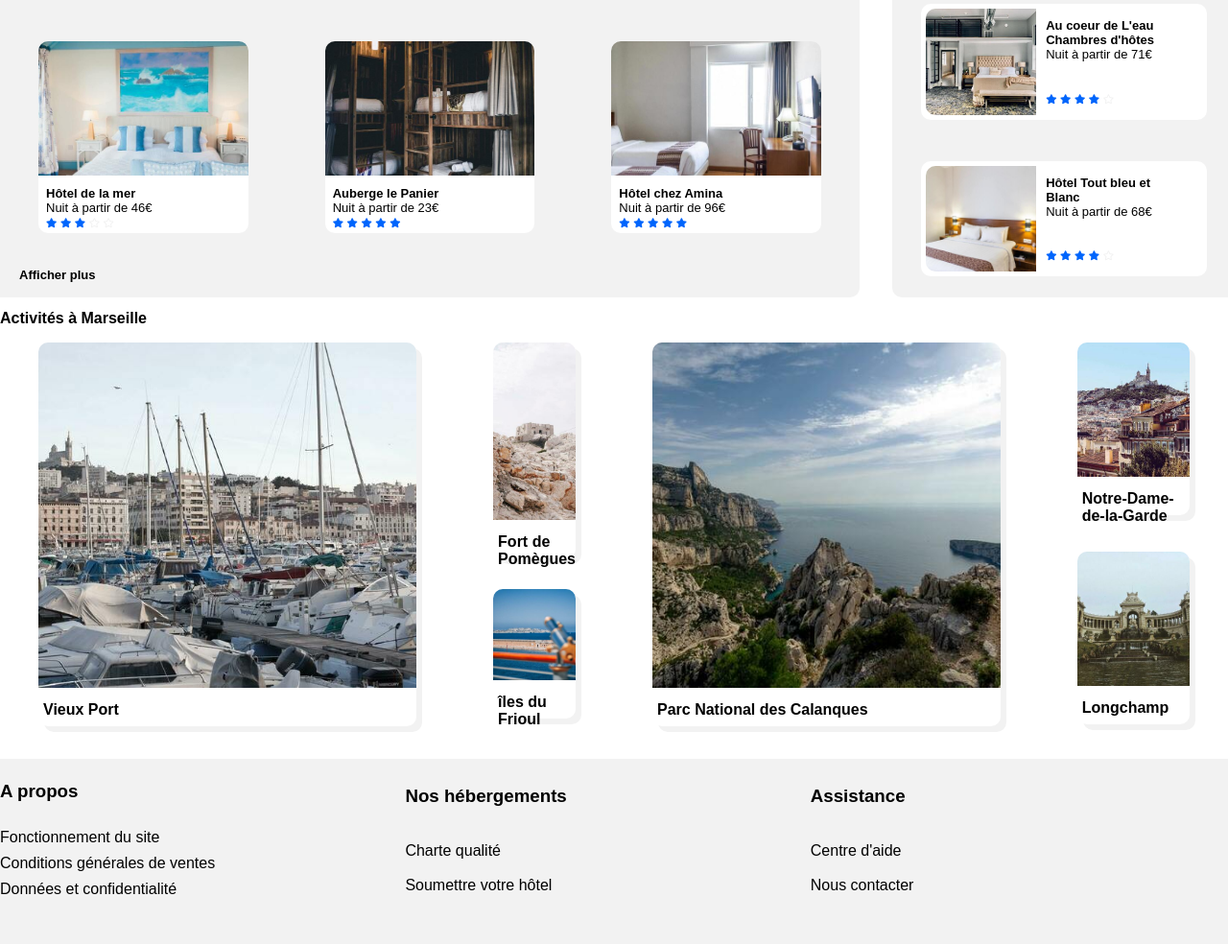
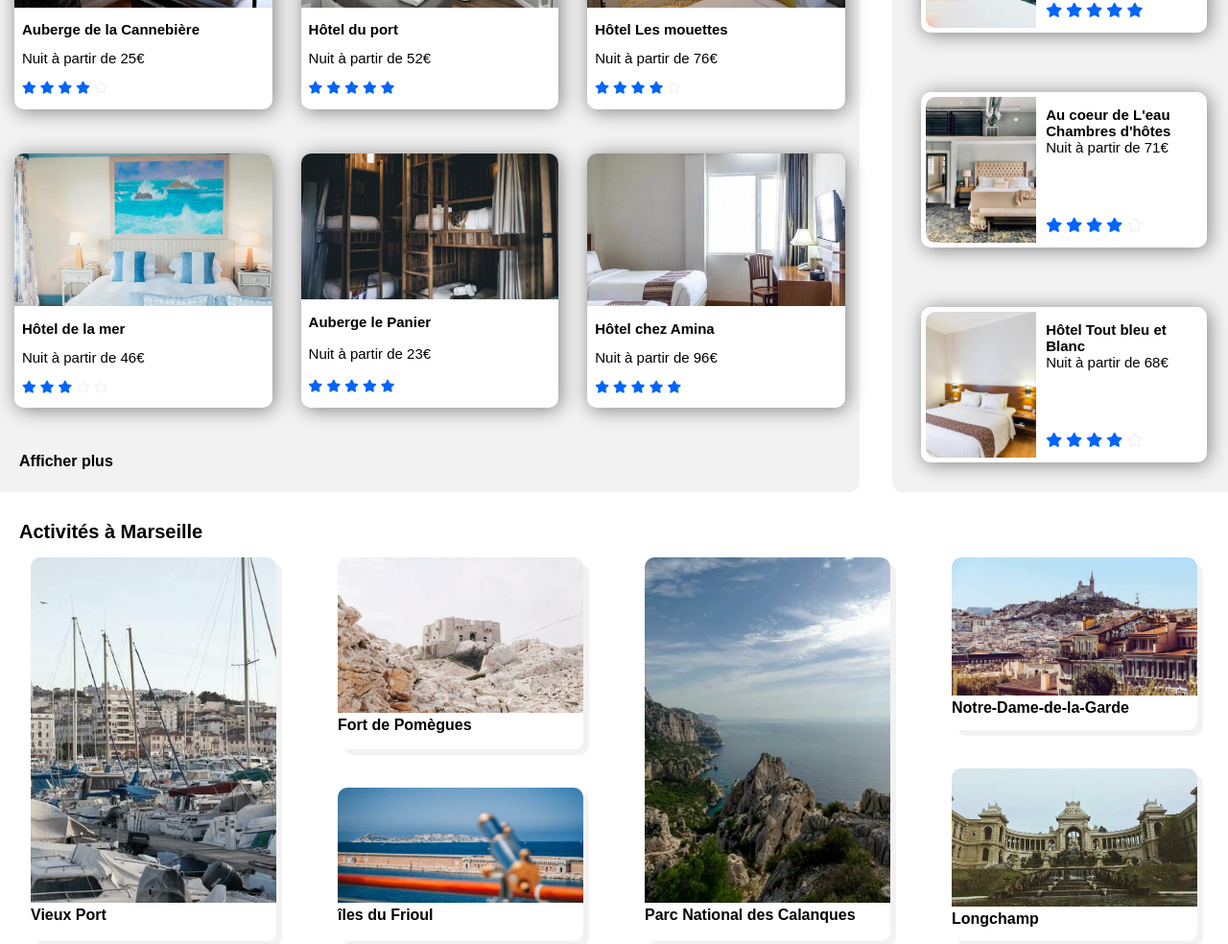
Before and after one commit to tison1405/DamienTison-2-18012021, a plain HTML site: page Header.html in a window 1280 px wide. Shown: the part 566-1550 px from the top of the page at 96% size. Drawn offline with Linux system fonts and the light colour scheme; a web font is replaced by a local one.

Commit message:
correctif fini

```diff
--- a/Header.html
+++ b/Header.html
@@ -70,9 +70,7 @@
         <div id="section1">
                 <section class="heb">
                     <h2 id="hebergements">Hébergement à Marseille</h2>
-                    <div id="hotel6">
                     <div id="hotel1">
-                        <figure class="aubergecannebiere">
                         <a href="#">
                             <img src="hebergements/4_small/marcus-loke-WQJvWU_HZFo-unsplash.jpg" alt="photo auberge la cannebière"/>
                             <div class="textehotel">
@@ -89,8 +87,6 @@
                                 </div>
                             </div>
                         </a>
-                         </figure>
-                         <figure class="hotelduport">
                         <a href="#">
                              <img src="hebergements/4_small/fred-kleber-gTbaxaVLvsg-unsplash.jpg" alt="photo hotel du port"/>
                              <div class="textehotel">
@@ -107,8 +103,6 @@
                                 </div>
                             </div>
                         </a>
-                        </figure>
-                        <figure class="hotellesmouettes">
                         <a href="#">
                             <img src="hebergements/4_small/reisetopia-B8WIgxA_PFU-unsplash.jpg" alt="photo hotel les mouettes"/>
                             <div class="textehotel">
@@ -125,11 +119,9 @@
                                 </div>
                             </div>
                         </a>
-                        </figure>
                     </div>
 
                     <div id="hotel2">
-                        <figure class="hoteldelamer">
                         <a href="#">
                             <img src="hebergements/4_small/annie-spratt-Eg1qcIitAuA-unsplash.jpg" alt="photo hotel de la mer"/>
                             <div class="textehotel">
@@ -146,8 +138,6 @@
                                 </div>
                             </div>
                         </a>
-                        </figure>
-                        <figure class="aubergelepanier">
                         <a href="#">
                              <img src="hebergements/4_small/nicate-lee-kT-ZyaiwBe0-unsplash.jpg" alt="photo auberge le panier"/>
                             <div class="textehotel">
@@ -164,8 +154,6 @@
                                 </div>
                             </div>
                         </a>
-                        </figure>
-                        <figure class="hotelchezamina">
                         <a href="#">
                             <img src="hebergements/4_small/febrian-zakaria-M6S1WvfW68A-unsplash.jpg" alt="photo hotel chez amina"/>
                             <div class="textehotel">
@@ -182,8 +170,6 @@
                                 </div>
                             </div>
                         </a>
-                        </figure>
-                    </div>
                     </div>
 
                     <div id="afficherplus">
@@ -255,57 +241,33 @@
             <h2 id="activités">Activités à Marseille</h2>
 
             <div id="marseille">
-                <div id="marseille1">
-                    <figure class="vieuxport">
-                        <a href="#">
+                    <a href="#" class="vieuxport">
                         <img src="activites/4_small/reno-laithienne-QUgJhdY5Fyk-unsplash.jpg" alt="photo vieux port"/>
                         <div>Vieux Port</div>
                     </a>
-                     </figure>
-
-
                     <div id="fi">
-                    <figure class="fortdepomegues">
-                        <a href="#">
+                        <a href="#" class="fortdepomegues">
                             <img src="activites/4_small/paul-hermann-QFTrLdQIRhI-unsplash.jpg" alt="photo fort de Pomègues"/>
                             <div>Fort de Pomègues</div>
                         </a>
-                    </figure>
-
-                    <figure class="ilesdufrioul">
-                         <a href="#">
+                         <a href="#" class="ilesdufrioul">
                             <img src="activites/4_small/kevin-hikari-rV_Qd1l-VXg-unsplash.jpg" alt="photo ile du frioul"/>
                             <div>îles du Frioul</div>
                          </a>
-                    </figure>
                     </div>
-                </div>
-
-
-
-                <div id="marseille2">
-                    <figure class="calanques">
-                        <a href="#">
+                    <a href="#" class="calanques">
                         <img src="activites/4_small/kilyan-sockalingum-NR8-cBCN3aI-unsplash.jpg" alt="photo parc national des calanques"/>
                         <div> Parc National des Calanques</div>
                     </a>
-                    </figure>
-
                     <div id="nl">
-                        <figure class="notredame">
-                            <a href="#">
+                        <a href="#" class="notredame">
                             <img src="activites/4_small/florian-wehde-xW9e8gdotxI-unsplash.jpg" alt="photo notre dame de la garde"/>
                             <div>Notre-Dame-de-la-Garde</div>
                         </a>
-                        </figure>
-
-                        <figure class="longchamp">
-                            <a href="#">
+                        <a href="#" class="longchamp">
                             <img src="activites/4_small/lena-paulin-wH2-EJoDcV0-unsplash.jpg" alt="photo parc longchamp"/>
                             <div> Longchamp</div>
                         </a>
-                        </figure>
-                    </div>
                     </div>
             </div>
         </section>
--- a/reservia.css
+++ b/reservia.css
@@ -236,7 +236,7 @@ aside img
 aside i
 {
     color: #0065FC;
-    font-size: x-small;
+    font-size: 15px;
 }
 .far
 {
@@ -253,6 +253,7 @@ aside i
 {
     margin-block-start: 0;
     margin-block-end: 0;
+    font-size: 20px;
 }
 #titrepopulaire i
 {
@@ -272,6 +273,7 @@ aside a
     border-radius: 10px 10px;
     background-color: white;
     height: 20%;
+    box-shadow: 2px 2px 20px grey;
 }
 .asidehotel
 {
@@ -279,7 +281,8 @@ aside a
     justify-content: space-between;
     flex-direction: column;
     padding: 10px;
-    width: 45%;
+    width: 50%;
+    font-size: 15px;
 }
 .heb
 {
@@ -290,24 +293,36 @@ aside a
     background-color: #F2F2F2;
     border-radius: 0px 10px 10px 0px;
 }
-#hotel6
-{
-    display: flex;
-    justify-content: space-around;
-    flex-direction: column;
-    height: 500px;
-}
 .heb h2
 {
-    font-size: 18px;
+    font-size: 20px;
+    font-weight: 700;
     margin-block-start: 0;
     margin-block-end: 0;
 }
-.heb a
+#hotel1 a
 {
     text-decoration: none;
     color: black;
     font-size: small;
+    width: 30%;
+    border-radius: 10px 10px;
+    background-color: white;
+    display: flex;
+    flex-direction: column;
+    box-shadow: 2px 2px 20px grey;
+}
+#hotel2 a
+{
+    text-decoration: none;
+    color: black;
+    font-size: small;
+    width: 30%;
+    border-radius: 10px 10px;
+    background-color: white;
+    display: flex;
+    flex-direction: column;
+    box-shadow: 2px 2px 20px grey;
 }
 .heb .fas
 {
@@ -322,62 +337,63 @@ aside a
     display: flex;
     flex-direction: row;
     justify-content: space-around;
-    height: 50%;
-    width: 100%;
+    height: 35%;
 }
 #hotel2
 {
     display: flex;
     flex-direction: row;
     justify-content: space-around;
-    height: 50%;
-    width: 100%;
+    height: 35%;
 }
-#afficherplus
+#afficherplus a
 {
-    padding-bottom: 15px;
     padding-left: 20px;
     font-weight: bold;
-}
-.heb figure
-{
-    width: 250px;
-    height: 200px;
-    border-radius: 10px 10px;
-    background-color: white;
-    display: flex;
-    flex-direction: column;
+    text-decoration: none;
+    color: black;
+
 }
 .heb img
 {
-    width: 100%;
-    height: 140px;
+    height: 60%;
     border-radius: 10px 10px 0px 0px;
     object-fit: cover;
 }
 .heb i
 {
-    font-size: x-small;
+    font-size: 13px;
 }
 .textehotel
 {
-    font-size: small;
+    font-size: 15px;
     padding: 8px;
+    height: 40%;
+    display: flex;
+    flex-direction: column;
+    justify-content: space-around;
 }
 #section1
 {
     display: flex;
     justify-content: space-between;
-    width: 100%;
-    min-width: 720px;
+}
+.activites
+{
+    margin-top: 30px;
+    margin-bottom: 30px;
+}
+.activites h2
+{
+    margin-bottom: 15px;
+    padding-left: 20px;
+    font-size: 20px;
+    font-weight: 700;
 }
 .activites img
 {
     object-fit: cover;
-}
-.activites
-{
-    width: 100%;
+    border-radius: 10px 10px 0px 0px;
 }
 
 #marseille
@@ -385,164 +401,90 @@ aside a
     display: flex;
     flex-direction: row;
     justify-content: space-around;
-    height: 450px;
+    height: 400px;
 }
 #marseille a
 {
     text-decoration: none;
     color: black;
-    font-weight: bold;
-}
-#marseille1
-{
-    display: flex;
-    flex-direction: row;
-    justify-content: space-around;
-    height: 400px;
-    width: 50%;
-}
-#marseille2
-{
-    display: flex;
-    flex-direction: row;
-    justify-content: space-around;
-    height: 400px;
-    width: 50%;
+    font-weight: 700;
+    border-radius: 10px 10px;
+    box-shadow:  6px 6px 0px #F2F2F2;
 }
 #nl
 {
     display: flex;
     flex-direction: column;
     justify-content: space-between;
-    height: 430px;
+    width: 20%;
 }
+
 #fi
 {
     display: flex;
     flex-direction: column;
+    width: 20%;
     justify-content: space-between;
-    height: 420px;
-}
-#marseille figure
-{
-    box-shadow: 6px 6px 0px #F2F2F2;
 }
 .vieuxport
 {
+    width: 20%;
+}
+.vieuxport img
+{
+    width: 100%;
+    height: 90%;
+}
+.calanques
+{
+    width: 20%;
     height: 100%;
-    border-radius: 10px 10px;
+}
+.calanques img
+{
+    width: 100%;
+    height: 90%;
 }
 .fortdepomegues
 {
-    height: 225px;
-    border-radius: 10px 10px;
+    height: 50%;
 }
-
+.fortdepomegues img
+{
+    width: 100%;
+    height: 81%;
+}
 .ilesdufrioul
 {
-    height: 135px;
-    border-radius: 10px 10px;
+    height: 40%;
 }
-.calanques
+.ilesdufrioul img
 {
-    height: 100%;
-    border-radius: 10px 10px;
+    width: 100%;
+    height: 75%;
 }
 .notredame
 {
-    height: 180px;
-    border-radius: 10px 10px;
+    height: 45%;
+}
+.notredame img
+{
+    width: 100%;
+    height: 80%;
 }
 .longchamp
 {
-    height: 180px;
-    border-radius: 10px 10px;
+    height: 45%;
 }
-.vieuxport a img
+.longchamp img
 {
     width: 100%;
-    height: 360px;
-    border-radius: 10px 10px 0px 0px;
+    height: 80%;
 }
-.vieuxport a div
-{
-    width: 100%;
-    height: 40px;
-    padding-top: 10px;
-    padding-left: 5px;
-}
-.fortdepomegues a img
-{
-    width: 100%;
-    height: 185px;
-    border-radius: 10px 10px 0px 0px;
-}
-.fortdepomegues a div
-{
-    width: 100%;
-    height: 40px;
-    padding-top: 10px;
-    padding-left: 5px;
-}
-.ilesdufrioul a img
-{
-    width: 100%;
-    height: 95px;
-    border-radius: 10px 10px 0px 0px;
-}
-.ilesdufrioul a div
-{
-    width: 100%;
-    height: 40px;
-    padding-top: 10px;
-    padding-left: 5px;
-}
-.calanques a img
-{
-    height: 360px;
-    width: 100%;
-    border-radius: 10px 10px 0px 0px;
-}
-.calanques a div
-{
-    width: 100%;
-    height: 40px;
-    padding-top: 10px;
-    padding-left: 5px;
-}
-.notredame a img
-{
-    width: 100%;
-    height: 140px;
-    border-radius: 10px 10px 0px 0px;
-}
-.notredame a div
-{
-    width: 100%;
-    height: 40px;
-    padding-top: 10px;
-    padding-left: 5px;
-}
-.longchamp a img
-{
-    width: 100%;
-    height: 140px;
-    border-radius: 10px 10px 0px 0px;
-}
-.longchamp a div
-{
-    width: 100%;
-    height: 40px;
-    padding-top: 10px;
-    padding-left: 5px;
-}
-
 footer
 {
     display: flex;
     flex-direction: row;
-    width: 100%;
-    height: 200px;
     justify-content: left;
     background-color: #F2F2F2;
 }
@@ -557,7 +499,6 @@ footer div
     flex-direction: column;
     justify-content: space-around;
     width: 33%;
-    height: 150px;
 }
 
 
@@ -567,7 +508,6 @@ footer div
     #ligne1
     {
         flex-wrap: wrap;
-        height: 200px;
         justify-content: space-between;
         border-bottom: 2px solid #F2F2F2;
     }
@@ -612,14 +552,12 @@ footer div
     {
         font-size: xx-large;
         display: block;
-        height: 100%;
         font-weight: bold;
     }
     .a a
     {
         font-size:xx-large;
         display: block;
-        height: 100%;
     }
     .h a:hover
     {
@@ -742,99 +680,19 @@ footer div
     {
         display: flex;
         flex-direction: column-reverse;
-        min-width: 100%;
     }
-    aside
-    {
-        width: 95%;
-        height: 850px;
-        justify-content: space-around;
-    }
-    aside figure a
-    {
-        height: 200px;
-    }
-    aside img
-    {
-        height: 100%;
-    }
-    #hotelpop
-    {
-        width: 100%;
-        height: 700px;
-        justify-content: center;
-    }
-    aside h2
-    {
-        font-size: xx-large;
-        text-align: left;
-        border: 1px solid black;
-        width: 70%;
-    }
-    #titrepopulaire
-    {
-        justify-content: space-around;
-        width: 100%;
-        margin-top: 0px;
-        height: 100px;
-        margin-left: 0px;
-        border: 1px solid black;
-    }
-    #titrepopulaire i
-    {
-        border: 1px solid black;
-        width: 20%;
-        padding-top: 35px;
-        font-size: x-large;
-    }
-
     .heb
     {
-        height: 2200px;
         background-color: white;
-        width: 100%;
     }
     #hotel1
     {
         flex-direction: column;
-        width: 100%;
         justify-content: center;
     }
     #hotel2
     {
         flex-direction: column;
-        width: 100%;
         justify-content: center;
     }
-    #hotel6
-    {
-        height: 2000px;
-        width: 100%;
-    }
-    .heb figure
-    {
-        width: 80%;
-        height: 300px;
-        min-width: 100px;
-        margin-bottom: 10px;
-        box-shadow: 6px 6px 0px #F2F2F2;
-    }
-    .heb img
-    {
-        height: 180px;
-    }
-    .textehotel
-    {
-        font-size: large;
-        display: flex;
-        flex-direction: column;
-        justify-content: space-around;
-        height: 110px;
-        padding-left: 20px;
-    }
-    .heb i
-    {
-        font-size: large;
-    }
-
 }
```
Lines whose indentation alone changed are shown as unchanged.
